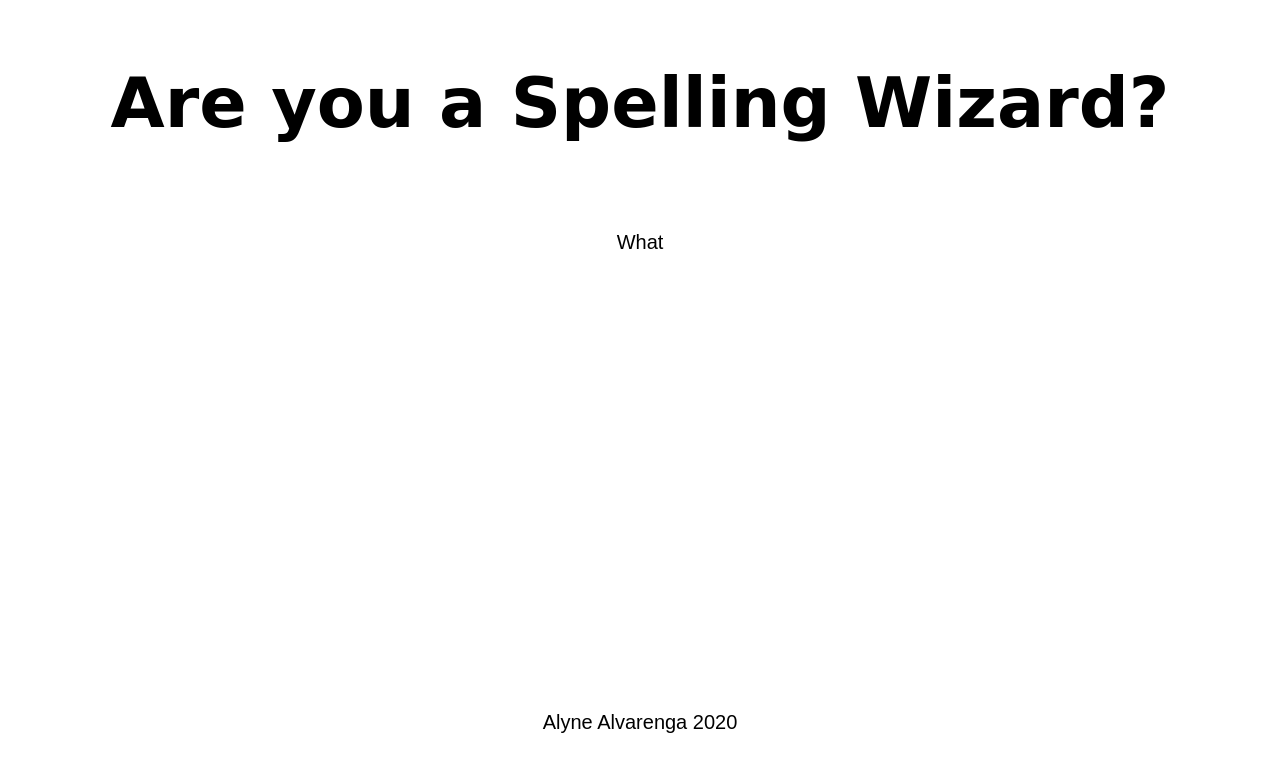
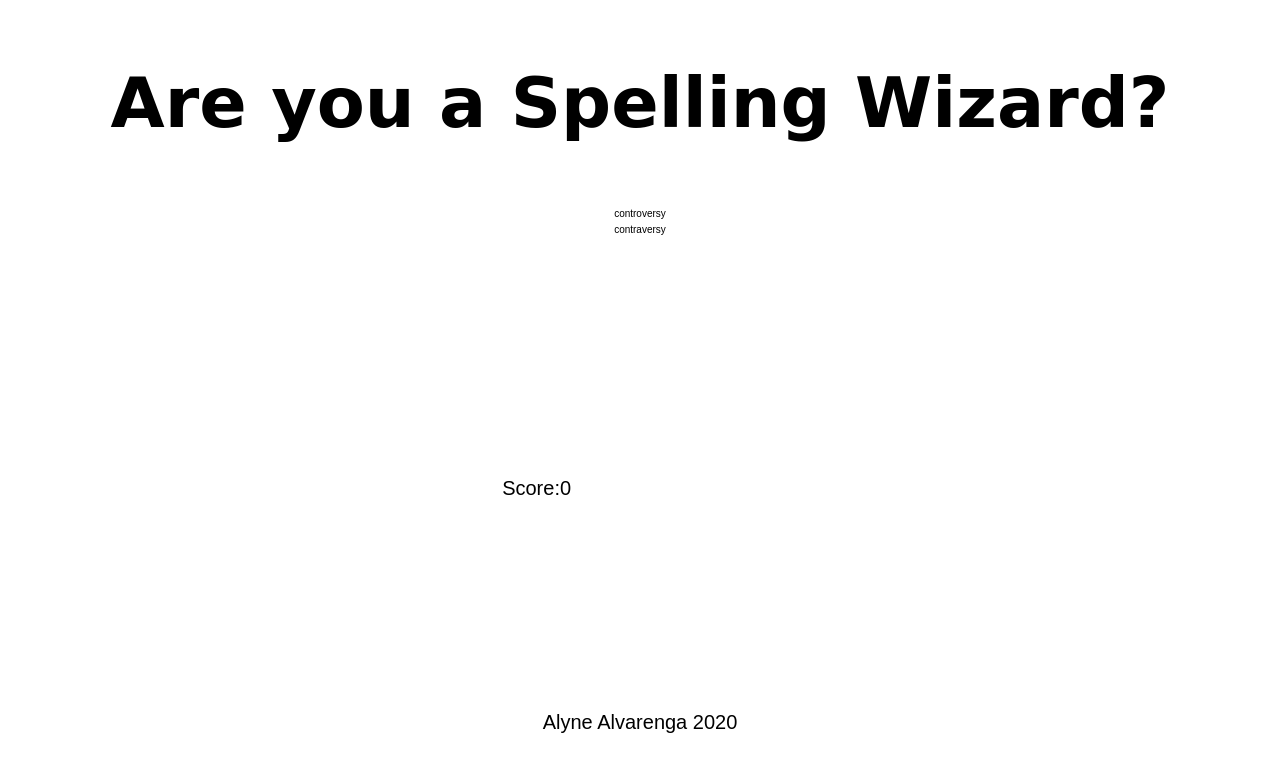
Before and after one commit to AlyneAlvarenga/alyneAlvarengaProjectThree, a plain HTML site: page index.html in a window 1280 px wide. Both pictures are taken after a click on the button "Naur an edraith ammen!". Drawn offline with nearby package versions, Linux system fonts and the light colour scheme; a web font is replaced by a local one.

Commit message:
fixed the display options function

```diff
--- a/index.html
+++ b/index.html
@@ -22,9 +22,14 @@
             <p>Choose the correct spelling and check your score!</p>
             <p>Click on the button to begin.</p>
          </div>
+         <div class="optionsContainer"></div>
       </section>
       <section class="bottomContainer">
          <button class="startButton">Naur an edraith ammen!</button>
+         <div class="counterContainer">
+            <p>Score:</p>
+            <p class="counter">0</p>
+         </div>
       </section>
    </main>
 
--- a/scripts/scripts.js
+++ b/scripts/scripts.js
@@ -1,7 +1,3 @@
-$(function () {
-
-   let counter = 0;
-
    const database = [
       {
          rightAnswer: 'absence',
@@ -45,33 +41,69 @@ $(function () {
       },
    ]
 
+   let counter = 0;
+
    const centerContainer = $('.centerContainer');
+   const optionsContainer = $('.optionsContainer');
+   const counterContainer = $('.counterContainer');
+   const counterP = $('.counter');
 
    const startButton = $('.startButton');
 
    const instructions = $('.instructions');
 
+   // function checkIfEmpty() {
+   //    if (optionsContainer.children().length == 0) {
+   //       displayOptions();
+   //    }
+   // }
+
    function displayOptions() {
+      let index = Math.floor(Math.random() * (database.length));
 
-      if (centerContainer.children().css('display', 'none')) {
-         // console.log(database[0].rightAnswer);
-         centerContainer.html('<p>What</p>');
+      database.find(function(currentElement, currentIndex){
+         if (index === currentIndex) {
+            optionsContainer.html(`
+            <div class="right">${currentElement.rightAnswer}</div>
+            <div class="wrong">${currentElement.wrongAnswer}</div>
+            `)
+            database.splice(currentIndex, 1);
+            console.log(currentIndex);
+         }
+      })
+   }
+
+   function deleteOptions() {
+      optionsContainer.children().remove();
+      // checkIfEmpty();
+      if (database.length === 0) {
+         console.log('This is the end my only friend');
+      } else {
+         setTimeout(()=> {
+            displayOptions();
+
+         }, 200);
       }
+   }
 
-      // database.forEach(function() {
+   optionsContainer.on('click', 'div', function () {
+      if (this.className === 'right') {
 
-      // })
-      // centerContainer.html()
+         counter++;
+         counterP.text(counter);
 
-   }
+      } else {
+         console.log('wrong answer');
+      }
+      deleteOptions();
+   })
 
    startButton.on('click', function() {
       // instructions.addClass('hide');
       //maybe fade it out also?
       // instructions.remove();
       instructions.fadeOut();
-
       startButton.fadeTo(300, 0, displayOptions);
+      optionsContainer.css('display', 'block');
+      counterContainer.css('display', 'flex');
    })
-
-})
--- a/styles/scss/_mainStyles.scss
+++ b/styles/scss/_mainStyles.scss
@@ -14,3 +14,17 @@ main {
 .bottomContainer {
     grid-area: bottom;
 }
+
+.optionsContainer {
+    display: none;
+    // border: 2px solid black;
+    // height: 400px;
+}
+
+.options {
+    height: 60px;
+}
+
+.counterContainer {
+    display: none;
+}
```
Also changed, not shown: styles/style.css.
